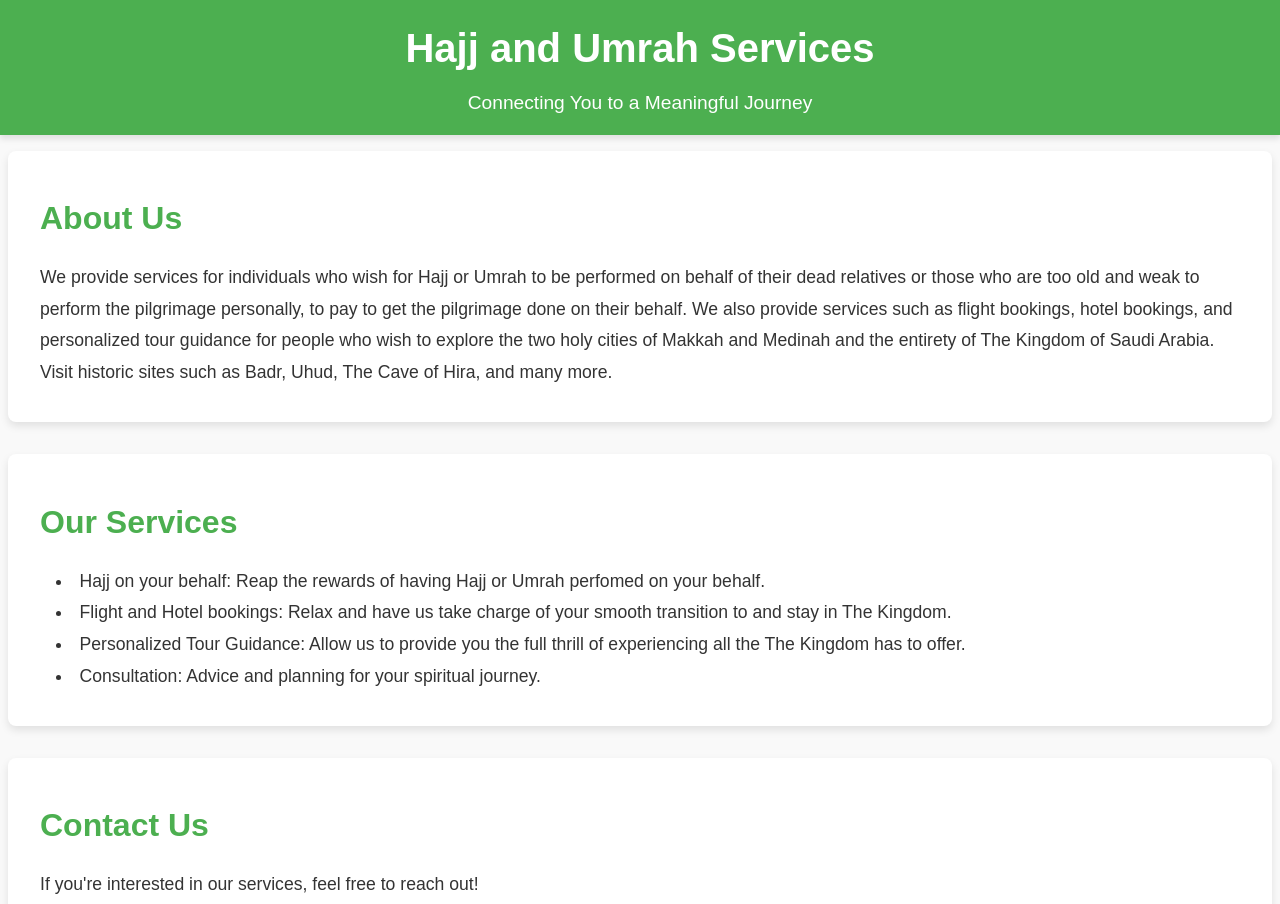
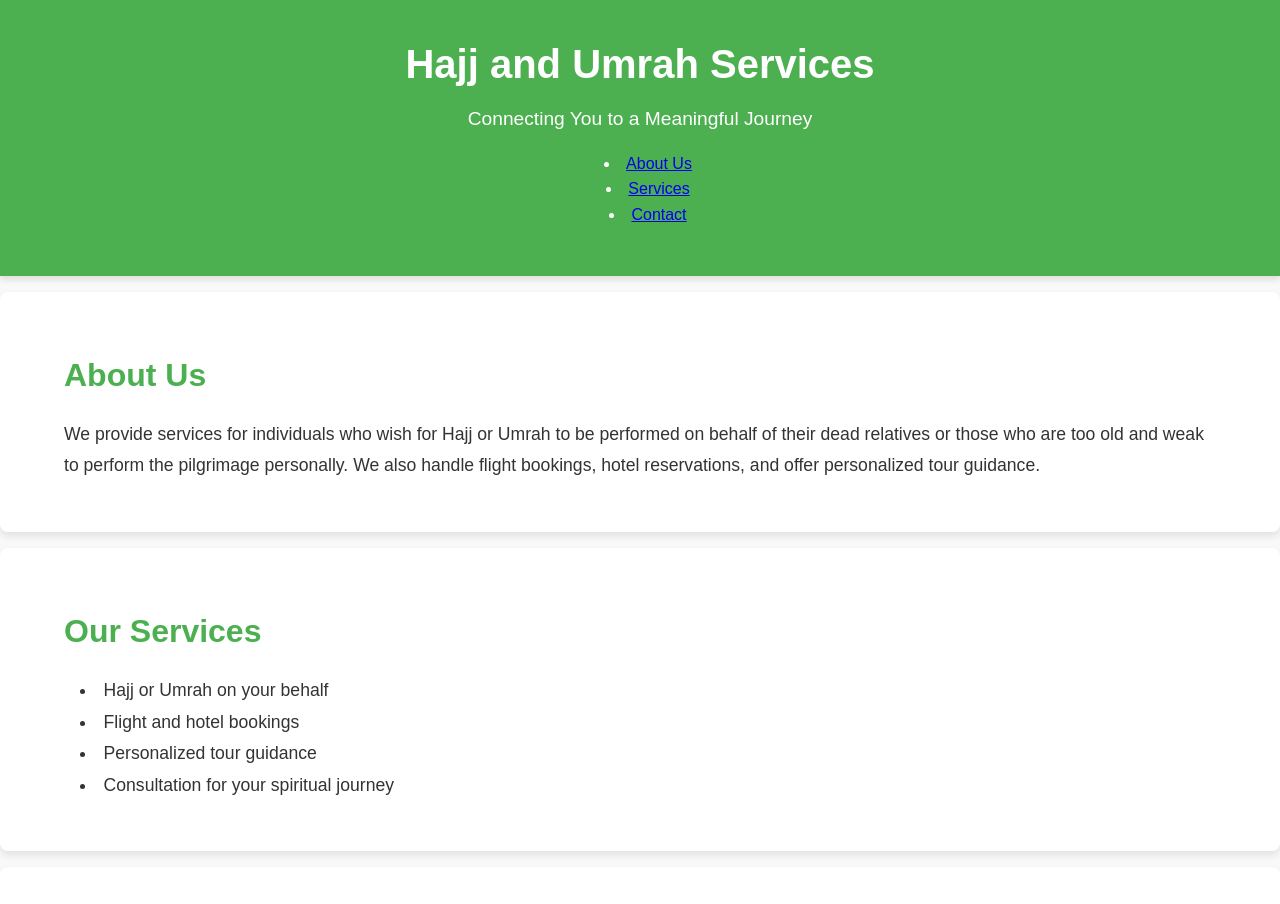
Before and after one commit to Harwiehson/booking.hajj_and_umrah.service, a plain HTML site: page Index.html in a window 1280 px wide. Shown: the top 904 px of the page. Drawn offline with Linux system fonts and the light colour scheme.

Commit message:
Update Index.html

```diff
--- a/Index.html
+++ b/Index.html
@@ -1,71 +1,46 @@
 <!DOCTYPE html>
 <html lang="en">
 <head>
-    <link rel="stylesheet" href="style.css">
     <meta charset="UTF-8">
     <meta name="viewport" content="width=device-width, initial-scale=1.0">
     <title>Hajj and Umrah Services</title>
-    <style>
-        body {
-            font-family: Arial, sans-serif;
-            margin: 0;
-            padding: 0;
-            line-height: 1.6;
-        }
-        header {
-            background: #4CAF50;
-            color: #fff;
-            padding: 1rem 0;
-            text-align: center;
-        }
-        section {
-            padding: 1rem 2rem;
-        }
-        .services, .contact {
-            margin-top: 2rem;
-        }
-        footer {
-            background: #333;
-            color: #fff;
-            text-align: center;
-            padding: 1rem;
-            margin-top: 2rem;
-        }
-    </style>
+    <link rel="stylesheet" href="style.css">
 </head>
 <body>
     <header>
         <h1>Hajj and Umrah Services</h1>
         <p>Connecting You to a Meaningful Journey</p>
+        <nav>
+            <ul>
+                <li><a href="#about">About Us</a></li>
+                <li><a href="#services">Services</a></li>
+                <li><a href="#contact">Contact</a></li>
+            </ul>
+        </nav>
     </header>
 
-    <section>
+    <section id="about">
         <h2>About Us</h2>
         <p>
             We provide services for individuals who wish for Hajj or Umrah to be performed on behalf of their
-            dead relatives or those who are too old and weak to perform the pilgrimage personally, to pay to
-            get the pilgrimage done on their behalf. We also provide services such as flight bookings, hotel
-            bookings, and personalized tour guidance for people who wish to explore the two holy cities of
-            Makkah and Medinah and the entirety of The Kingdom of Saudi Arabia. Visit historic sites such as
-            Badr, Uhud, The Cave of Hira, and many more.
-
+            dead relatives or those who are too old and weak to perform the pilgrimage personally. We also
+            handle flight bookings, hotel reservations, and offer personalized tour guidance.
         </p>
     </section>
 
-    <section class="services">
+    <section id="services">
         <h2>Our Services</h2>
         <ul>
-            <li>Hajj on your behalf: Reap the rewards of having Hajj or Umrah perfomed on your behalf.</li>
-            <li>Flight and Hotel bookings: Relax and have us take charge of your smooth transition to and stay in The Kingdom.</li>
-            <li>Personalized Tour Guidance: Allow us to provide you the full thrill of experiencing all the The Kingdom has to offer.</li>
-            <li>Consultation: Advice and planning for your spiritual journey.</li>
+            <li>Hajj or Umrah on your behalf</li>
+            <li>Flight and hotel bookings</li>
+            <li>Personalized tour guidance</li>
+            <li>Consultation for your spiritual journey</li>
         </ul>
     </section>
 
-    <section class="contact">
+    <section id="contact">
         <h2>Contact Us</h2>
-        <p>If you're interested in our services, feel free to reach out!</p>
-        <form action="#" method="post">
+        <form>
             <label for="name">Name:</label><br>
             <input type="text" id="name" name="name" required><br><br>
 
@@ -80,7 +55,7 @@
     </section>
 
     <footer>
-        <p>&copy; 2024 Hajj and Umrah Services | All Rights Reserved</p>
+        <p>&copy; 2025 Hajj and Umrah Services | All Rights Reserved</p>
     </footer>
 </body>
 </html>
```
